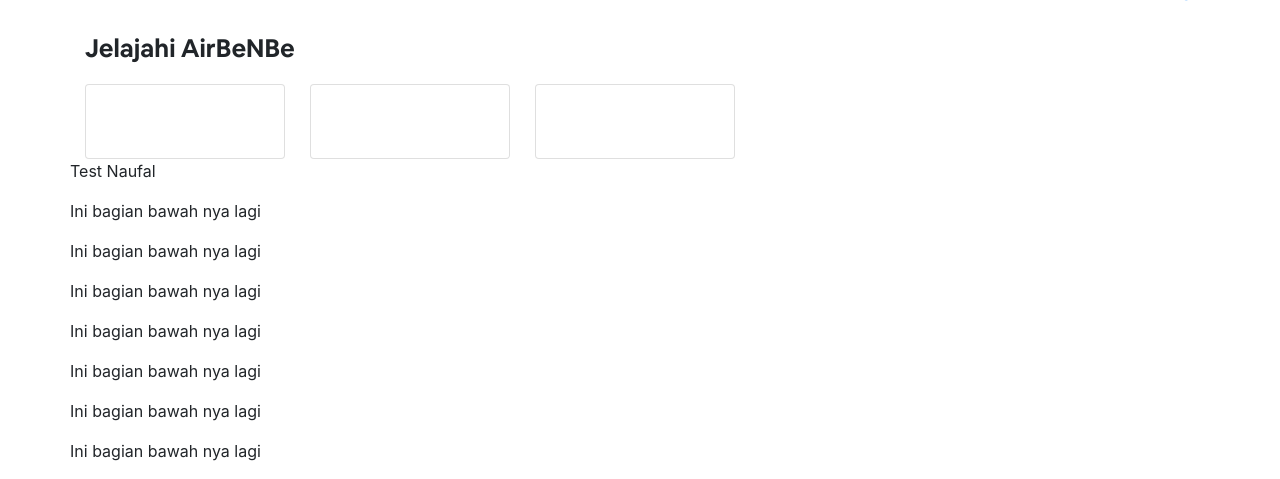
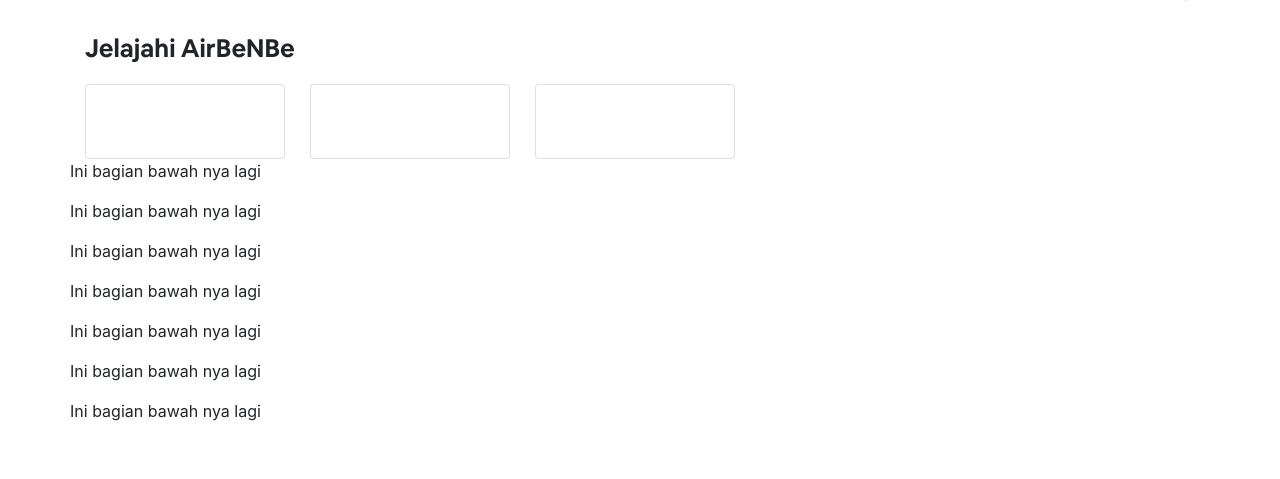
Before and after one commit to sandraganes96/airbenbe, a CodeIgniter app: page /airbenbe/ in a window 1280 px wide. Shown: the part 690-1169 px from the top of the page. After the commit the page ends 1111 px from the top, so only its background shows below. Run offline with CodeIgniter, Linux system fonts and the light colour scheme; some libraries are stand-ins or nearby versions.

Commit message:
first naufal

```diff
--- a/application/views/homepage.php
+++ b/application/views/homepage.php
@@ -139,9 +139,6 @@
 
 	</div>
 	<div class="row">
-		<p>Test Naufal</p>
-	</div>
-	<div class="row">
 		<p>Ini bagian bawah nya lagi</p>
 	</div>
 	<div class="row">
```
